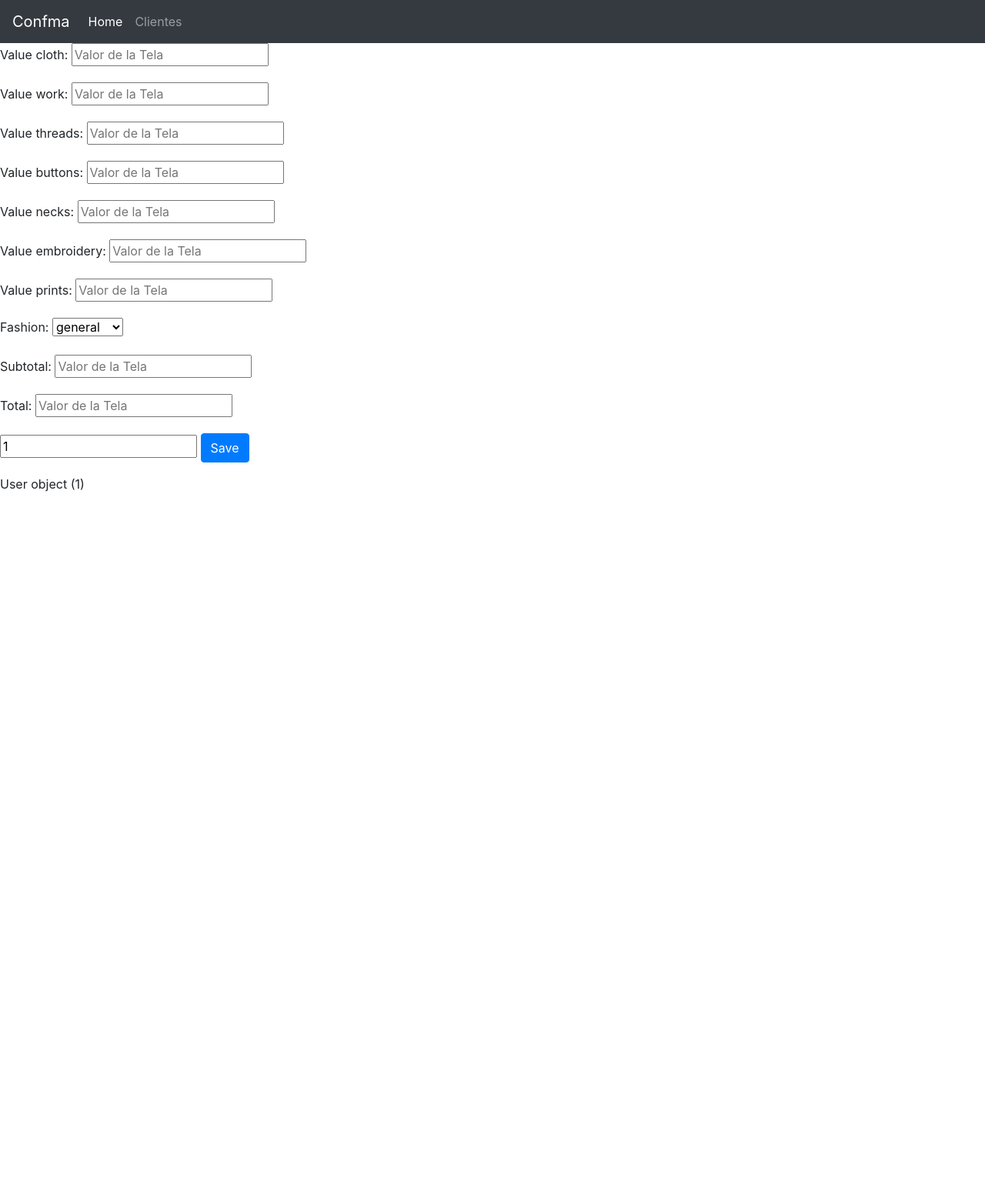
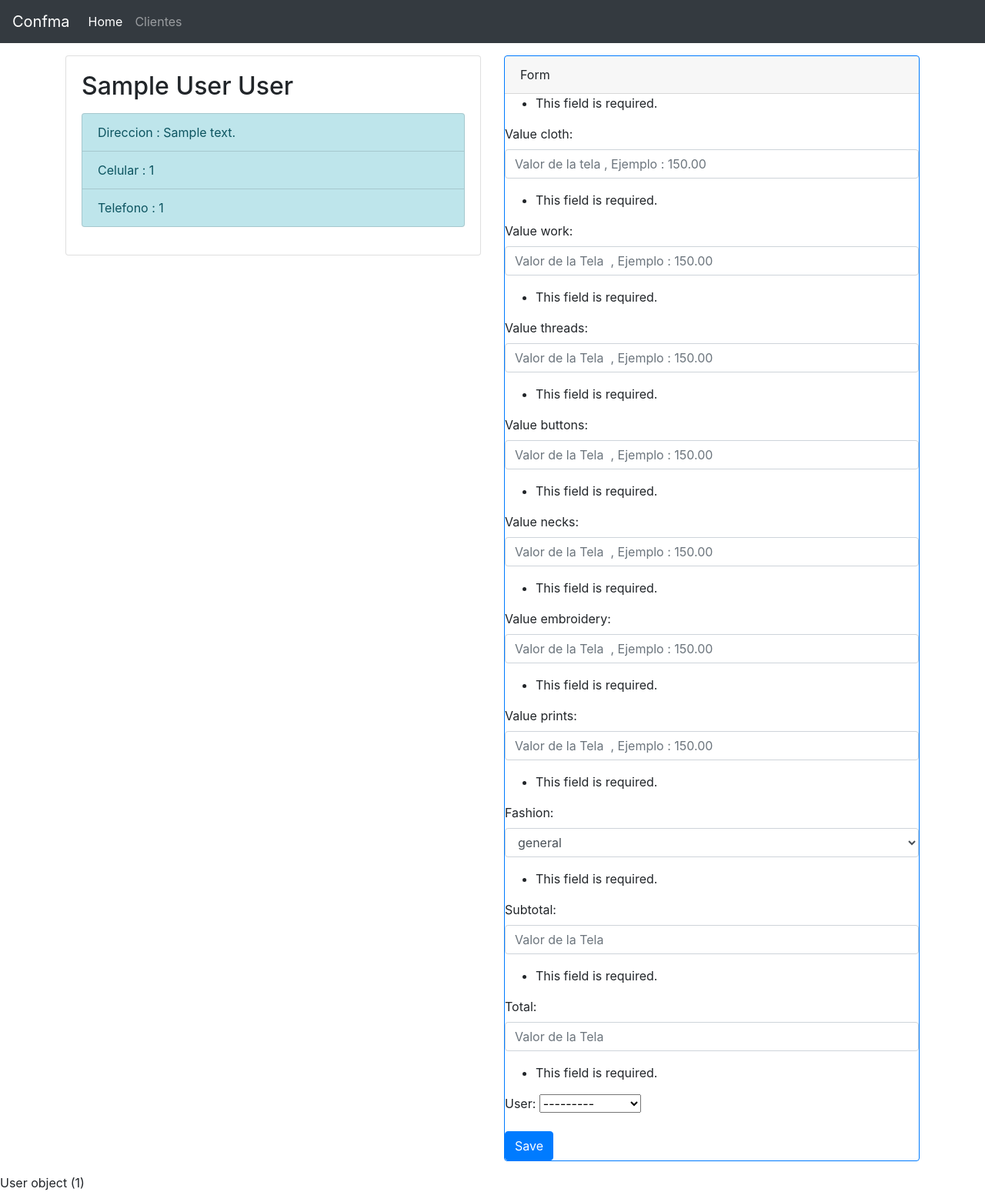
Before and after one commit to wdavid73/django2_2_6-apps, a Django app: page /confma/users/1/cotizacion/create in a window 1280 px wide. Shown: the whole page at 77% size. Before the commit the page ends 639 px from the top, so only its background shows below. Run offline with Django 3.2, Linux system fonts and the light colour scheme; tables that the repository leaves empty hold one stand-in row (values such as "Sample post"); some libraries are stand-ins or nearby versions.

Commit message:
making create coti 2

```diff
--- a/confma/forms.py
+++ b/confma/forms.py
@@ -1,6 +1,7 @@
 from django.forms import ModelForm , TextInput
 from django import forms
 from .models import User , Cotizacion
+
 
 class UserFormModel(forms.ModelForm):
     class Meta:
@@ -76,6 +77,7 @@
 ]
 
 class CotizacionFormModel(forms.ModelForm):
+
     class Meta:
         model = Cotizacion
         fields = [
@@ -89,6 +91,8 @@
             'fashion',
             'subtotal',
             'total',
+            'user'
+
 
             ]
 
@@ -98,14 +102,14 @@
             'address'           : forms.TextInput(attrs = {'placeholder' : 'Your Address' , 'class' : 'form-control'}),
             'phone'             : forms.NumberInput(attrs = {'placeholder' : 'Your Phone' , 'class' : 'form-control'}),
             'cellphone'         : forms.NumberInput(attrs = {'placeholder' : 'Your CellPhone' , 'class' : 'form-control'}),
-            'value_cloth'       : forms.NumberInput(attrs = {'placeholder' : 'Valor de la Tela' , 'class' : 'form-cotrol'}),
-            'value_work'        : forms.NumberInput(attrs = {'placeholder' : 'Valor de la Tela' , 'class' : 'form-cotrol'}),
-            'value_threads'     : forms.NumberInput(attrs = {'placeholder' : 'Valor de la Tela' , 'class' : 'form-cotrol'}),
-            'value_buttons'     : forms.NumberInput(attrs = {'placeholder' : 'Valor de la Tela' , 'class' : 'form-cotrol'}),
-            'value_necks'       : forms.NumberInput(attrs = {'placeholder' : 'Valor de la Tela' , 'class' : 'form-cotrol'}),
-            'value_embroidery'  : forms.NumberInput(attrs = {'placeholder' : 'Valor de la Tela' , 'class' : 'form-cotrol'}),
-            'value_prints'      : forms.NumberInput(attrs = {'placeholder' : 'Valor de la Tela' , 'class' : 'form-cotrol'}),
-            'fashion'           : forms.Select(choices = FASHION_CHOICE),
-            'subtotal'          : forms.NumberInput(attrs = {'placeholder' : 'Valor de la Tela' , 'class' : 'form-cotrol'}),
-            'total'             : forms.NumberInput(attrs = {'placeholder' : 'Valor de la Tela' , 'class' : 'form-cotrol'})
+            'value_cloth'       : forms.NumberInput(attrs = {'placeholder' : 'Valor de la tela , Ejemplo : 150.00' , 'class' : 'form-control'}),
+            'value_work'        : forms.NumberInput(attrs = {'placeholder' : 'Valor de la Tela  , Ejemplo : 150.00' , 'class' : 'form-control'}),
+            'value_threads'     : forms.NumberInput(attrs = {'placeholder' : 'Valor de la Tela  , Ejemplo : 150.00' , 'class' : 'form-control'}),
+            'value_buttons'     : forms.NumberInput(attrs = {'placeholder' : 'Valor de la Tela  , Ejemplo : 150.00' , 'class' : 'form-control'}),
+            'value_necks'       : forms.NumberInput(attrs = {'placeholder' : 'Valor de la Tela  , Ejemplo : 150.00' , 'class' : 'form-control'}),
+            'value_embroidery'  : forms.NumberInput(attrs = {'placeholder' : 'Valor de la Tela  , Ejemplo : 150.00' , 'class' : 'form-control'}),
+            'value_prints'      : forms.NumberInput(attrs = {'placeholder' : 'Valor de la Tela  , Ejemplo : 150.00' , 'class' : 'form-control'}),
+            'fashion'           : forms.Select(choices = FASHION_CHOICE , attrs ={'class' : 'form-control'}),
+            'subtotal'          : forms.NumberInput(attrs = {'placeholder' : 'Valor de la Tela' , 'class' : 'form-control'}),
+            'total'             : forms.NumberInput(attrs = {'placeholder' : 'Valor de la Tela' , 'class' : 'form-control'}),
         }
--- a/confma/template/cotizacion/create.html
+++ b/confma/template/cotizacion/create.html
@@ -9,10 +9,38 @@
 
 {% block content %}
 
-<div class="form-group">
-	{{form.as_p}}
-	<input type="number" name="" id="" value={{user.id}} readonly>
-	<input type="submit" value="Save" class="btn btn-primary">
+<div class="container">
+
+	<div class="row">
+		<div class="col-6">
+			<div class="card mt-3">
+				<div class="card-body">
+					<h2 class="card-title"> {{user.name}} {{user.lastname}}</h2>
+					<p class="card-text">
+						<ul class="list-group">
+							  <li class="list-group-item list-group-item-info">Direccion : {{user.address}}</li>
+							  <li class="list-group-item list-group-item-info">Celular : {{user.cellphone}}</li>
+							  <li class="list-group-item list-group-item-info">Telefono : {{user.phone}}</li>
+						</ul>
+					</p>
+				</div>
+			</div>
+		</div>
+		<div class="col-6">
+			<div class="form-group mt-3">
+				<div class="card border-primary mb-3" >
+				  <div class="card-header">Form</div>
+					    <form method="POST">
+				            {% csrf_token %}
+				            {{ form.as_p}}
+							<!-- <input type="text" name="user_id" id="" class="form-control" value={{user.id}} readonly> -->
+							<input type="submit" value="Save" class="btn btn-primary">
+				        </form>
+				  </div>
+			</div>
+		</div>
+	</div>
+
 </div>
 {{user}}
 
--- a/confma/views/cotizacion.py
+++ b/confma/views/cotizacion.py
@@ -17,7 +17,17 @@
 
 def create(request , id):
 	obj = get_object_or_404(User , id=id)
-	form = CotizacionFormModel()
+	form = CotizacionFormModel(request.GET)
+	print("paso")
+	if request.method == "POST":
+		print("paso")
+		form = CotizacionFormModel(request.POST)
+		if form.is_valid():
+			print("paso")
+			print(form.cleaned_data)
+			Cotizacion.objects.create(**form.cleaned_data)
+		else:
+			print(form.errors)
 	context = {
 
 		'form' : form,
```
